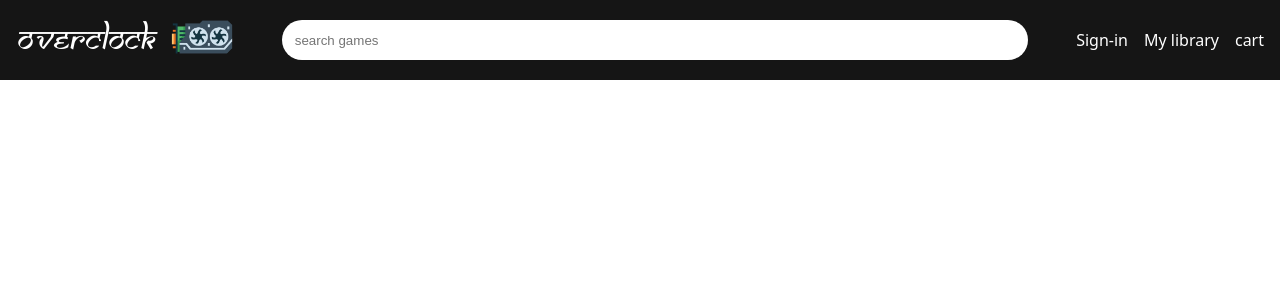
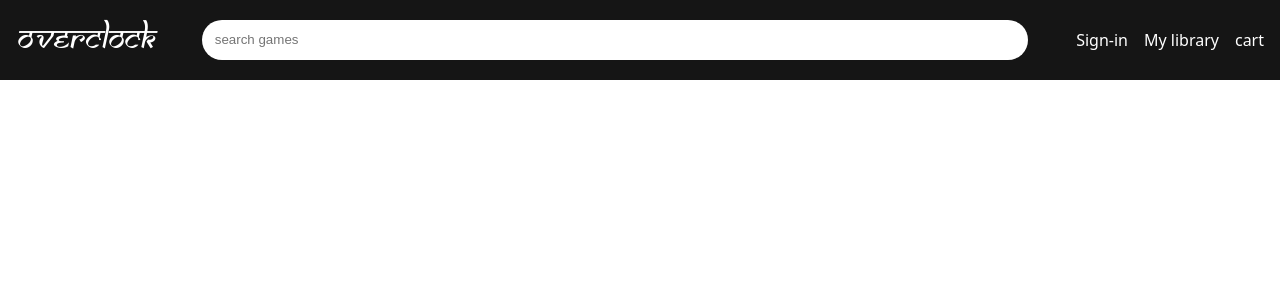
Before and after one commit to Amanjot-001/overclock, a React (Vite) app: page / in a window 1280 px wide. Shown: the top 300 px of the page. Built offline with nearby package versions, Linux system fonts and the light colour scheme.

Commit message:
header update

```diff
--- a/index.html
+++ b/index.html
@@ -2,7 +2,7 @@
 <html lang="en">
   <head>
     <meta charset="UTF-8" />
-    <link rel="icon" type="image/svg+xml" href=""/>
+    <link rel="icon" type="image/svg+xml" href="/favicon.ico"/>
     <meta name="viewport" content="width=device-width, initial-scale=1.0" />
     <title>OverClock</title>
   </head>
--- a/src/assets/styles/header.css
+++ b/src/assets/styles/header.css
@@ -19,10 +19,6 @@
     color: #fff;
     gap: 1rem;
     cursor: pointer;
-
-    img {
-        width: 4rem;
-    }
 }
 
 .search-bar {
--- a/src/components/Header.jsx
+++ b/src/components/Header.jsx
@@ -5,8 +5,7 @@
     return (
         <div className="header">
             <div className="logo">
-                <p>overClock</p>
-                <img src={logo} alt="gpu-image" />
+                overClock
             </div>
             <div className="search-bar">
                 <input className='header-search' type="text" placeholder='search games'/>
```
Also changed, not shown: 1 other file (tests, documents, lock files or other folders).
